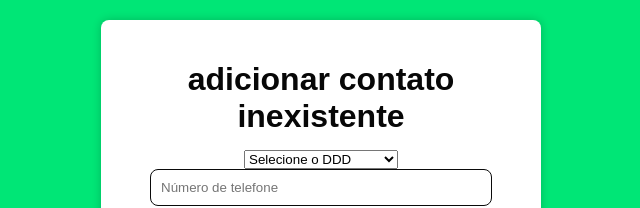
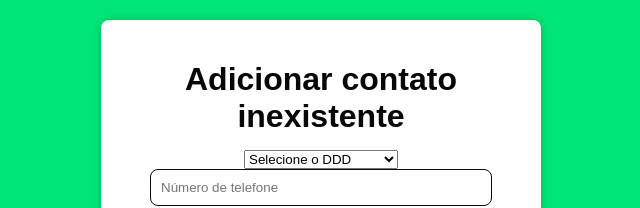
Before and after one commit to Rubertt12/whatsempty, a plain HTML site: page index.html in a window 1280 px wide. Shown: the top 208 px of the page, without its empty margins (319-959 px from the left). Drawn offline with nearby package versions, Linux system fonts and the light colour scheme.

Commit message:
ajustes6

```diff
--- a/index.html
+++ b/index.html
@@ -14,7 +14,7 @@
 </head>
 <body>
     <div class="container">
-    <h1>adicionar contato inexistente</h1>
+    <h1>Adicionar contato inexistente</h1>
         <select id="ddd">
             <option value="">Selecione o DDD</option>
             <option value="82">82 - Alagoas</option>
```
